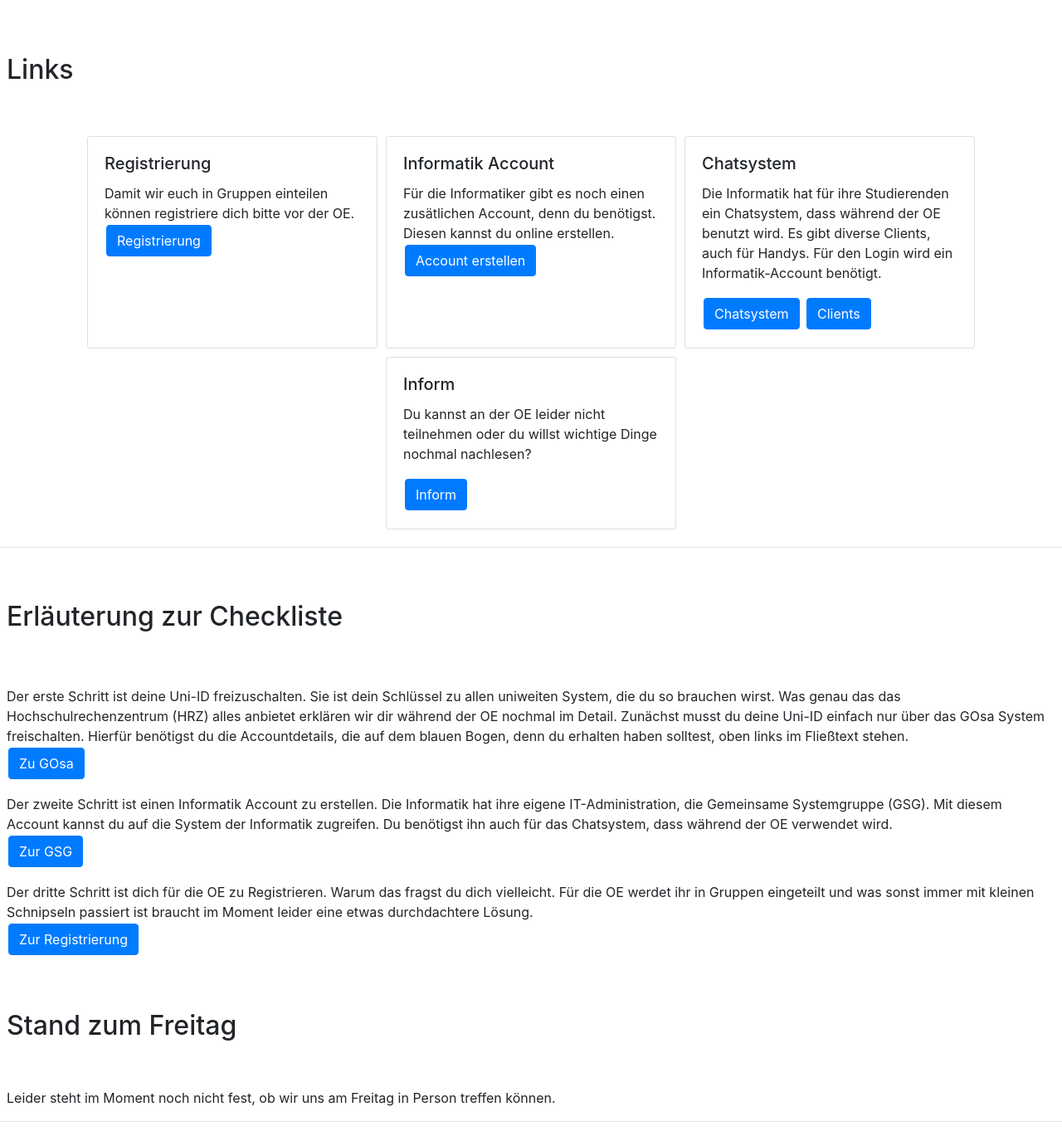
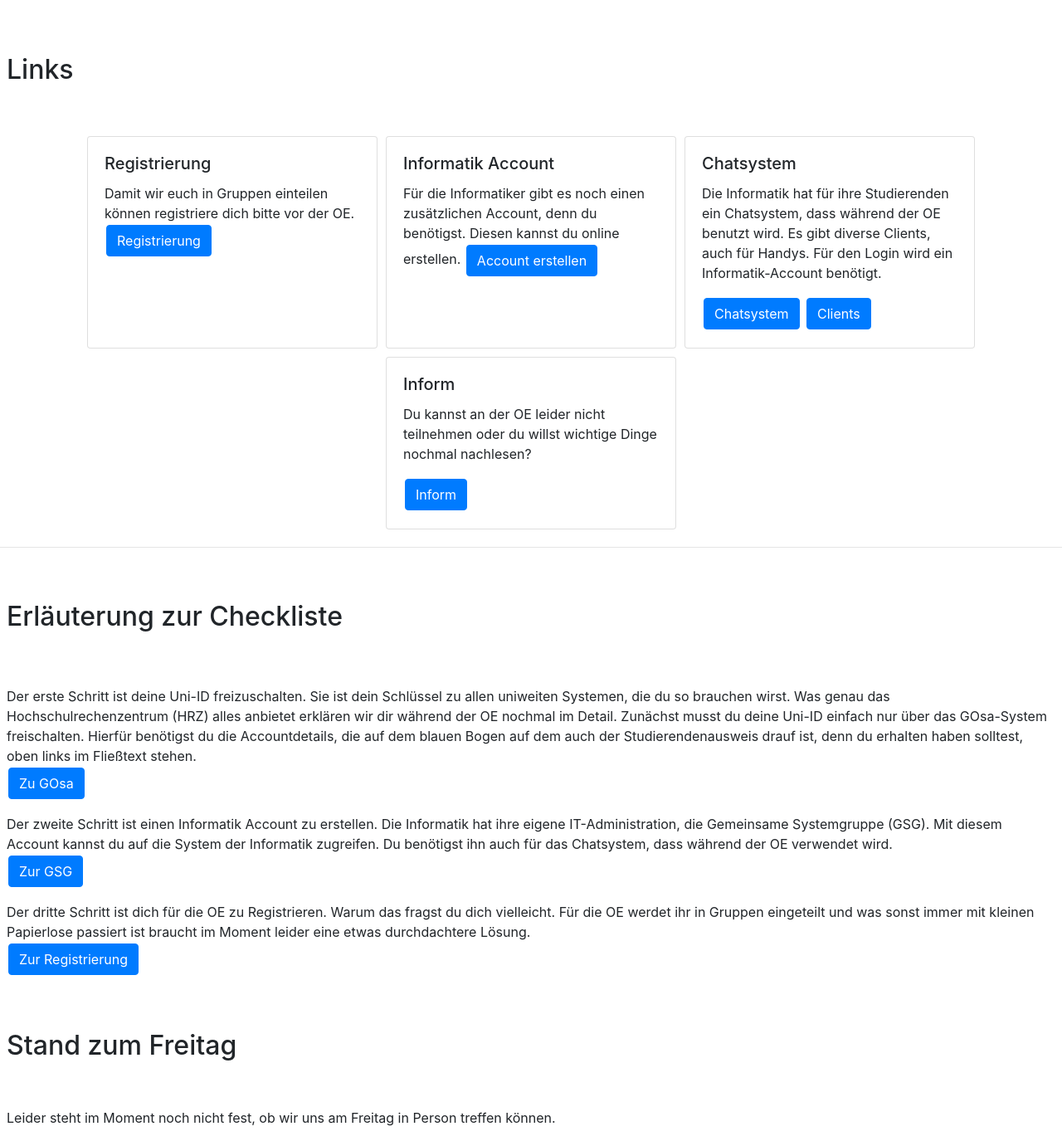
Before and after one commit to GinaMuuss/oe-2020, a Flask app: page / in a window 1280 px wide. Shown: the part 815-2190 px from the top of the page at 83% size. Run offline with Flask 2, Linux system fonts and the light colour scheme; some libraries are stand-ins or nearby versions.

Commit message:
fixed typos

```diff
--- a/templates/index.html
+++ b/templates/index.html
@@ -89,7 +89,7 @@
 					<div class="card-body">
 						<h5 class="card-title">Informatik Account</h5>
 						<p class="card-text">
-							F&uuml;r die Informatiker gibt es noch einen zus&auml;tlichen Account, denn du ben&ouml;tigst.
+							F&uuml;r die Informatiker gibt es noch einen zus&auml;tzlichen Account, denn du ben&ouml;tigst.
 							Diesen kannst du online erstellen.
 							<a href="https://gsg.informatik.uni-bonn.de/doku.php?id=de:accounts:students"
 								class="btn btn-primary">Account erstellen</a>
@@ -125,13 +125,13 @@
 			<h2 class="py-5">Erl&auml;uterung zur Checkliste</h2>
 			<p>
 			<div>
-				Der erste Schritt ist deine Uni-ID freizuschalten. Sie ist dein Schl&uuml;ssel zu allen uniweiten System,
+				Der erste Schritt ist deine Uni-ID freizuschalten. Sie ist dein Schl&uuml;ssel zu allen uniweiten Systemen,
 				die du so brauchen wirst.
-				Was genau das das Hochschulrechenzentrum (HRZ) alles anbietet erkl&auml;ren wir dir w&auml;hrend der OE nochmal im
+				Was genau das Hochschulrechenzentrum (HRZ) alles anbietet erkl&auml;ren wir dir w&auml;hrend der OE nochmal im
 				Detail.
-				Zun&auml;chst musst du deine Uni-ID einfach nur &uuml;ber das GOsa System freischalten.
-				Hierf&uuml;r ben&ouml;tigst du die Accountdetails, die auf dem blauen Bogen, denn du erhalten haben solltest, oben
-				links im Flie&szlig;text stehen.
+				Zun&auml;chst musst du deine Uni-ID einfach nur &uuml;ber das GOsa-System freischalten.
+				Hierf&uuml;r ben&ouml;tigst du die Accountdetails, die auf dem blauen Bogen auf dem auch der Studierendenausweis drauf ist,
+				denn du erhalten haben solltest, oben links im Flie&szlig;text stehen.
 			</div>
 			<a href="https://gosa.gosa.uni-bonn.de/" class="btn btn-primary">Zu GOsa</a>
 			</p>
@@ -149,7 +149,7 @@
 			<div>
 				Der dritte Schritt ist dich f&uuml;r die OE zu Registrieren.
 				Warum das fragst du dich vielleicht.
-				F&uuml;r die OE werdet ihr in Gruppen eingeteilt und was sonst immer mit kleinen Schnipseln passiert ist
+				F&uuml;r die OE werdet ihr in Gruppen eingeteilt und was sonst immer mit kleinen Papierlose passiert ist
 				braucht im Moment leider eine etwas durchdachtere L&ouml;sung.
 			</div>
 			<a href="/register" class="btn btn-primary">Zur Registrierung</a>
```
